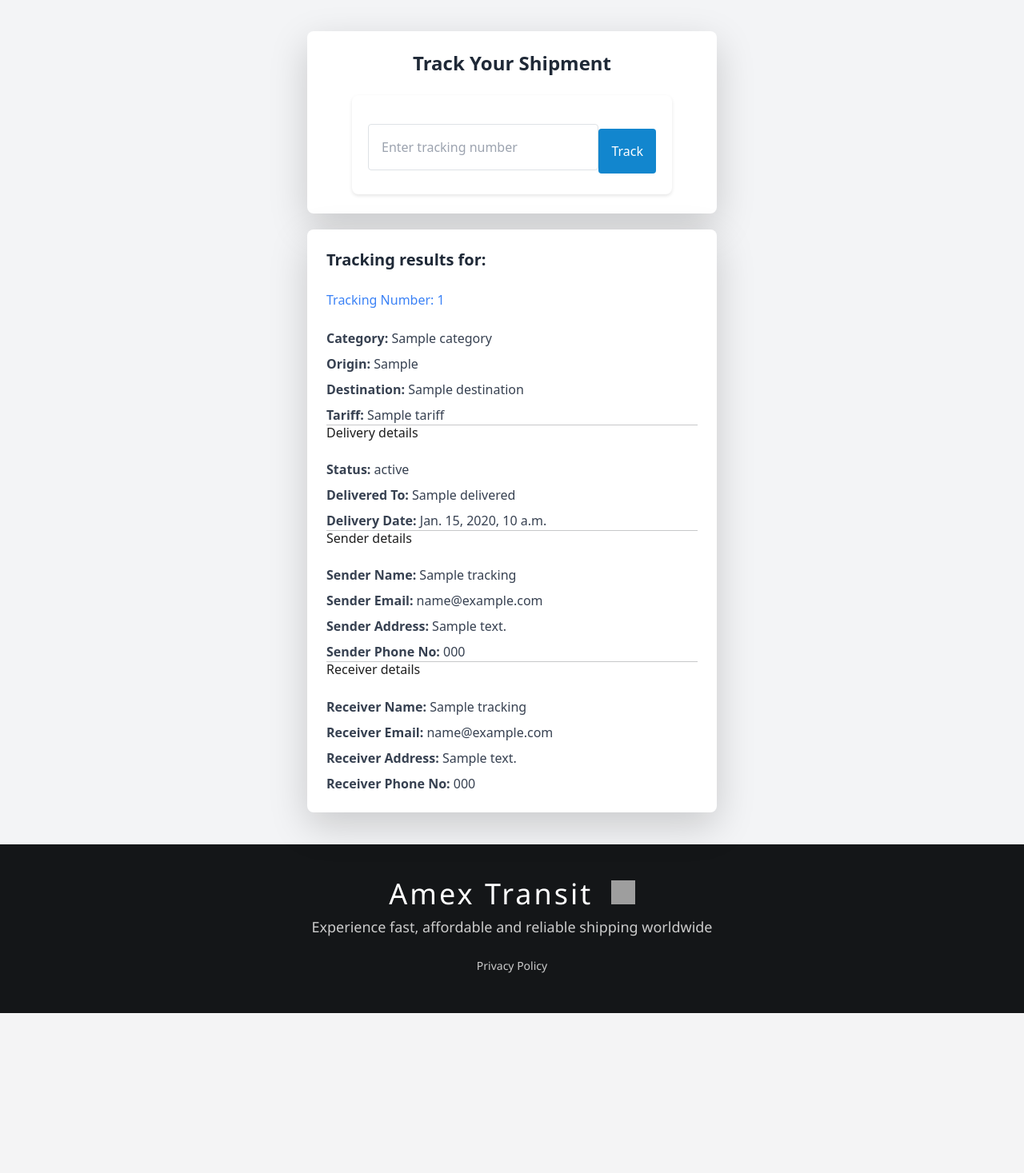
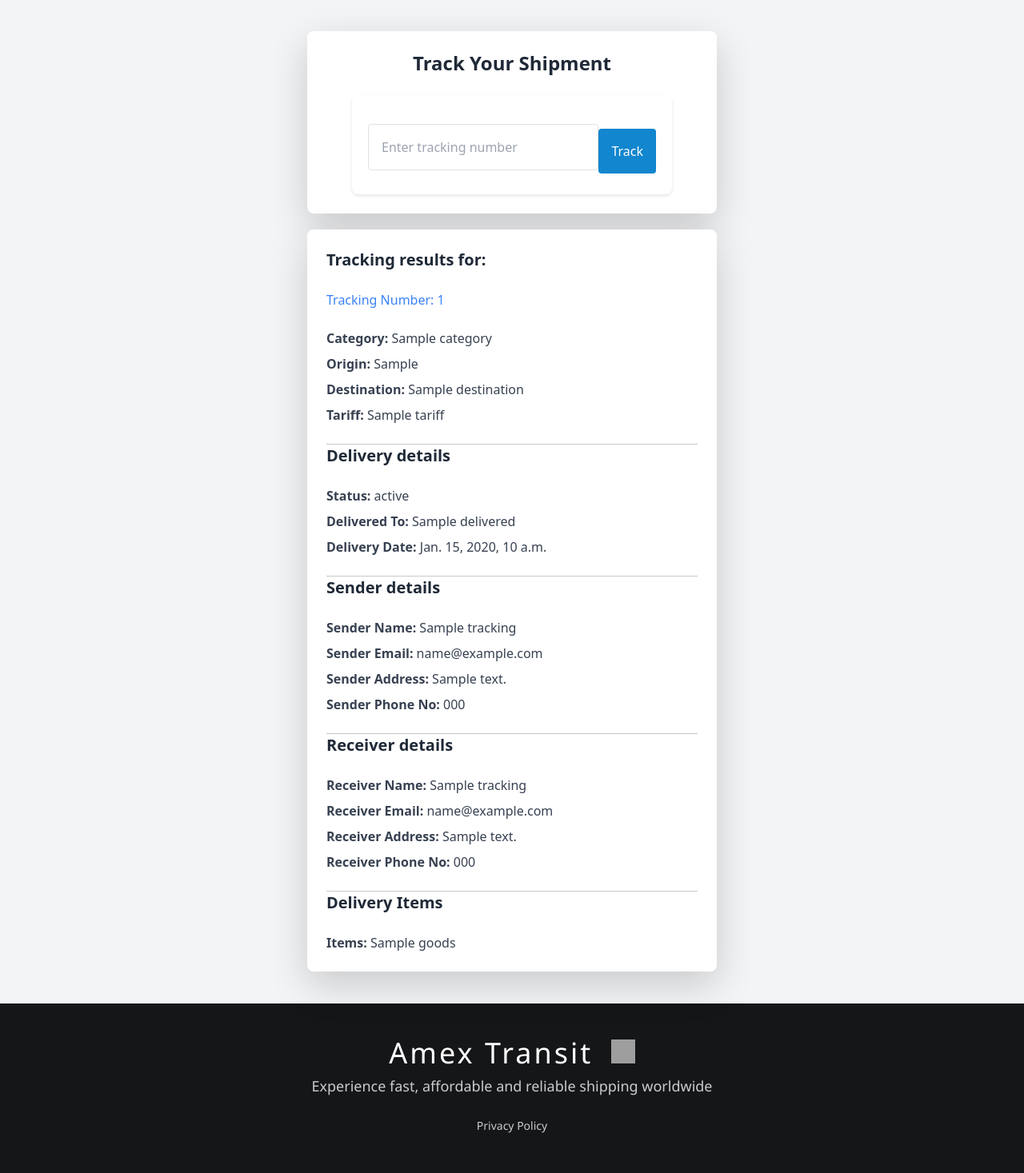
Before and after one commit to Oluwasegun02/Amextransit, a Django app: template templates/tracking/tracking_page.html in a window 1280 px wide. Shown: the part 63-1530 px from the top of the page at 80% size. Before the commit the page ends 1330 px from the top, so only its background shows below. Run offline with Django 4.2, Linux system fonts and the light colour scheme; the template is opened without the code that fills it: most values are stand-ins (such as "Sample title", 1, 10 or a date in 2020); grey boxes are pictures that could not be loaded.

Commit message:
Updates tracking

```diff
--- a/templates/tracking/tracking_page.html
+++ b/templates/tracking/tracking_page.html
@@ -25,7 +25,7 @@
 
 
   <!-- Results Section -->
-  <div id="result" class="mt-10 w-full max-w-lg bg-white shadow-lg rounded-lg p-6">
+    <div id="result" class="mt-10 w-full max-w-lg bg-white shadow-lg rounded-lg p-6">
     {% if tracking_data.tracking_number == null %}
       <p class="text-red-500 text-center font-medium">{{ tracking_data.error }}</p>
     {% elif tracking_data %}
@@ -37,28 +37,37 @@
         <p class="text-gray-700"><strong>Destination:</strong> {{ tracking_data.destination }}</p>
         <p class="text-gray-700"><strong>Tariff:</strong> {{ tracking_data.tariff }}</p>
       </div>
+      <br>
       <hr>
-      <h2>Delivery details</h2>
+      <h2 class="text-xl font-semibold text-gray-800 mb-4">Delivery details</h2>
       <div class="mt-4 space-y-2">
         <p class="text-gray-700"><strong>Status:</strong> {{ tracking_data.status}}</p>
         <p class="text-gray-700"><strong>Delivered To:</strong> {{ tracking_data.delivered }}</p>
         <p class="text-gray-700"><strong>Delivery Date:</strong> {{ tracking_data.delivered_to_date }}</p>
       </div>
+      <br>
       <hr>
-      <h2>Sender details</h2>
+      <h2 class="text-xl font-semibold text-gray-800 mb-4">Sender details</h2>
       <div class="mt-4 space-y-2">
         <p class="text-gray-700"><strong>Sender Name:</strong> {{ tracking_data.senderName}}</p>
         <p class="text-gray-700"><strong>Sender Email:</strong> {{ tracking_data.senderEmail }}</p>
         <p class="text-gray-700"><strong>Sender Address:</strong> {{ tracking_data.senderAddress }}</p>
         <p class="text-gray-700"><strong>Sender Phone No:</strong> {{ tracking_data.senderPhone }}</p>
       </div>
+      <br>
       <hr>
-      <h2>Receiver details</h2>
+      <h2 class="text-xl font-semibold text-gray-800 mb-4">Receiver details</h2>
       <div class="mt-4 space-y-2">
         <p class="text-gray-700"><strong>Receiver Name:</strong> {{ tracking_data.receiverName}}</p>
         <p class="text-gray-700"><strong>Receiver Email:</strong> {{ tracking_data.receiverEmail }}</p>
         <p class="text-gray-700"><strong>Receiver Address:</strong> {{ tracking_data.receiverAddress }}</p>
         <p class="text-gray-700"><strong>Receiver Phone No:</strong> {{ tracking_data.receiverPhone }}</p>
+      </div>
+      <br>
+      <hr>
+      <h2 class="text-xl font-semibold text-gray-800 mb-4">Delivery Items</h2>
+      <div class="mt-4 space-y-2">
+        <div class="text-gray-700"> <strong>Items: </strong> {{ tracking_data.goods}}</div>
       </div>
     {% endif %}
   </div>
```
